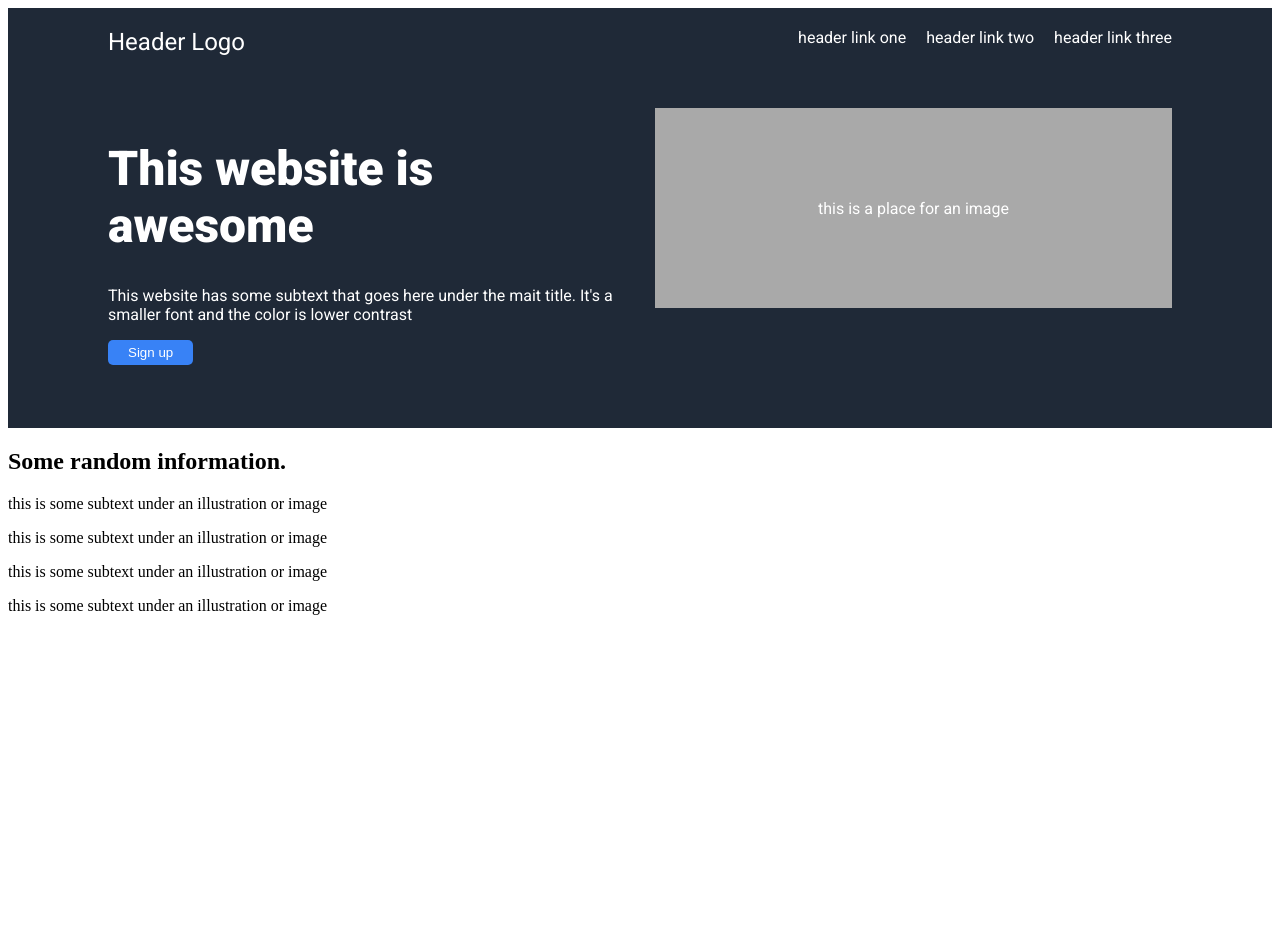
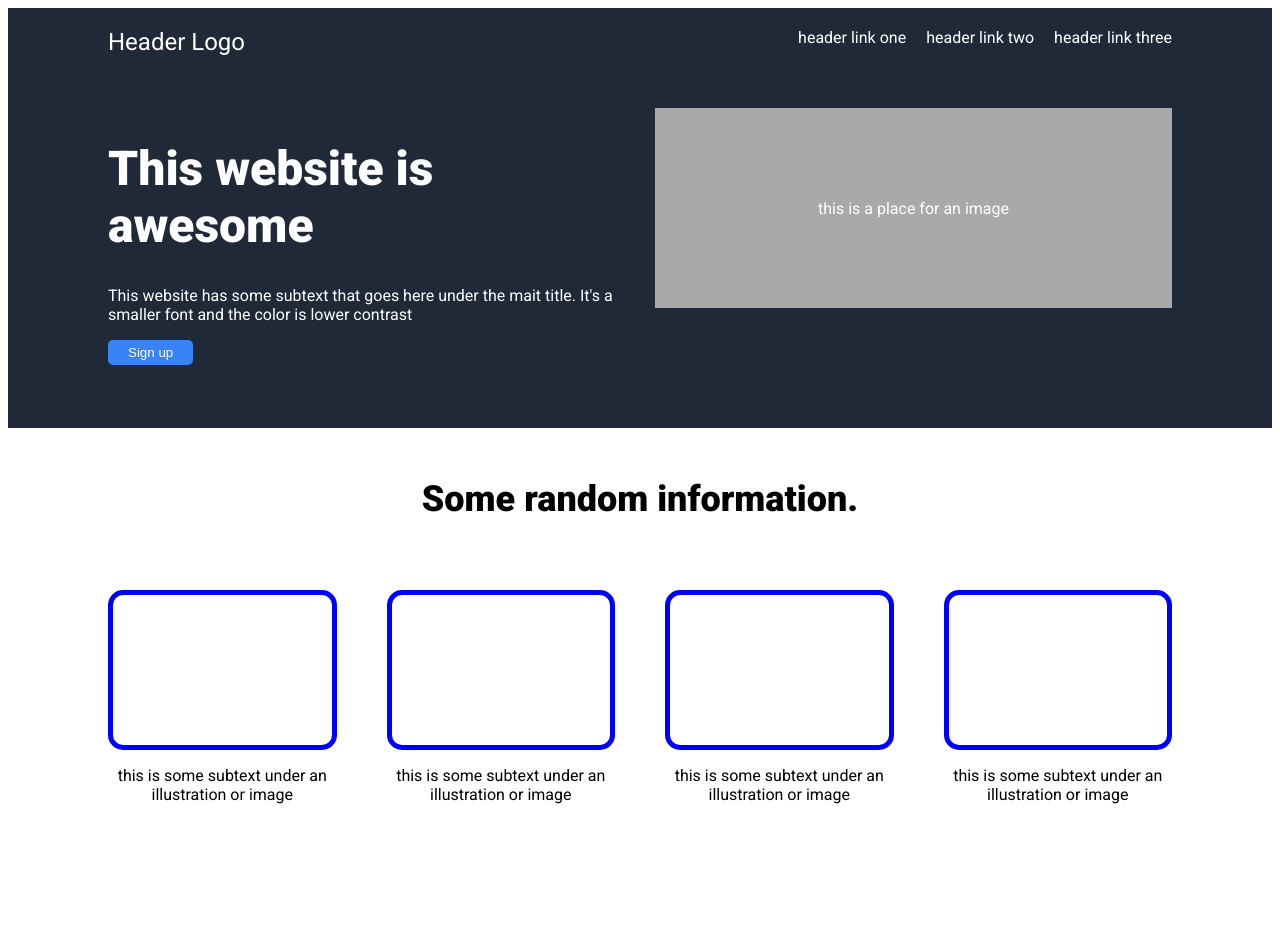
Before and after one commit to Sajadmhy/Landing_Page, a plain HTML site: page index.html in a window 1280 px wide. Before the commit the page ends 800 px from the top, so only its background shows below. Drawn offline with Linux system fonts and the light colour scheme.

Commit message:
Add style to info section

```diff
--- a/style.css
+++ b/style.css
@@ -65,3 +65,36 @@ button {
     flex: 1;
     text-align: center;
 }
+
+h2 {
+    padding: 20px 100px;
+    font-family: 'Roboto';
+    font-size: 36px;
+    text-align: center;
+}
+
+.info {
+    display: flex;
+    height: 350px;
+    gap: 50px;
+    padding: 20px 100px;
+    justify-content: center;
+}
+
+.info div {
+    flex: 1;
+}
+
+.info-image {
+    height: 150px;
+    /* width: 150px; */
+    border: 5px;
+    border-style:solid;
+    border-color: blue;
+    border-radius: 15px;
+}
+
+.info p {
+    text-align: center;
+    font-family: 'Roboto';
+}
```
